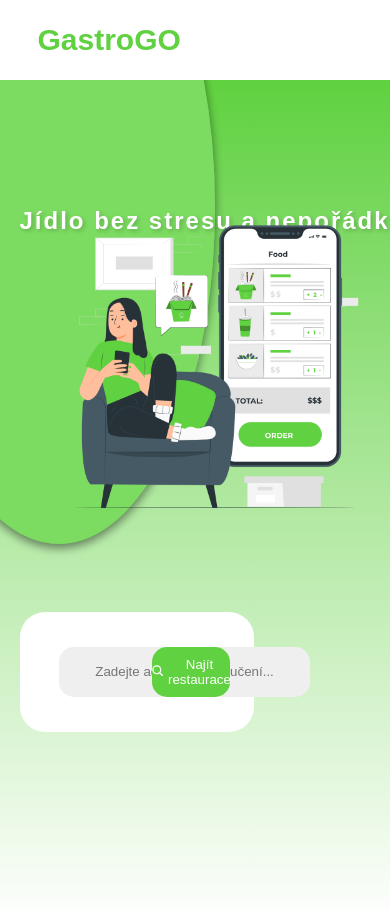
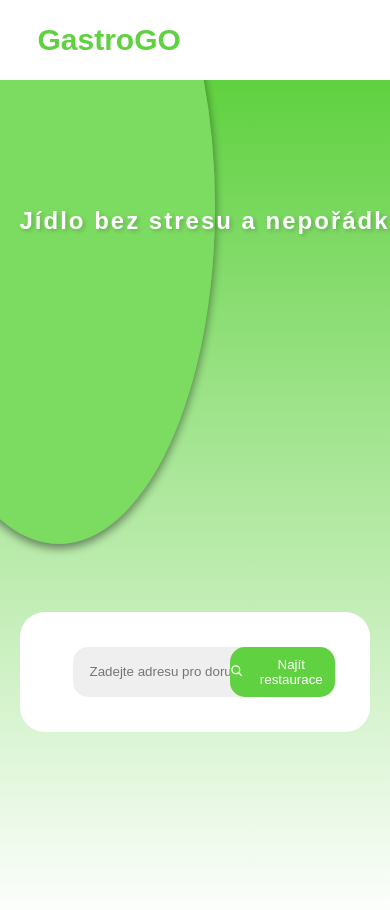
Before and after one commit to honzabehuncik/gastro-go, a Next.js app: page / in a window 390 px wide. Shown: the top 910 px of the page. Built offline with nearby package versions, Linux system fonts and the light colour scheme.

Commit message:
location box - responsibility fix

```diff
--- a/src/components/hero/hero.css
+++ b/src/components/hero/hero.css
@@ -61,8 +61,7 @@
 }
 
 .location-box {
-    width: 60vw;
-    max-width: 550px;
+    width: 550px;
     height: 120px;
     background-color: white;
     border-radius: 25px;
@@ -117,8 +116,7 @@
     }
 
     img {
-        width: 50%;
-        right: 10%;
+       display: none;
     }
 
     .ellipse, .ellipse2 {
@@ -132,6 +130,37 @@
         right: -15%;
         left: -15%;
     }
+
+    .location-box {
+        width: 450px;
+    }
+
+    #adress-input {
+        width: 160%;
+        height: 50px;
+        text-align: center;
+        background-color: #EFEFEF;
+        border-radius: 15px;
+        color: #787878;
+        border: none;
+        margin-left: 30%;
+    }
+
+    .find-button {
+        width: 40%;
+        max-width: 150px;
+        height: 50px;
+        background-color: #60D140;
+        color: white;
+        border-radius: 15px;
+        display: flex;
+        justify-content: center;
+        align-items: center;
+        cursor: pointer;
+        border: none;
+        transition: background-color 0.3s ease, color 0.3s ease;
+        margin-right: 10%;
+    }
 }
 
 @media (max-width: 768px) {
@@ -140,8 +169,7 @@
     }
 
     img {
-        width: 70%;
-        right: 5%;
+        display: none;
     }
 
     .ellipse, .ellipse2 {
@@ -155,6 +183,37 @@
         right: -20%;
         left: -20%;
     }
+
+    .location-box {
+        width: 550px;
+    }
+
+    #adress-input {
+        width: 140%;
+        height: 50px;
+        text-align: center;
+        background-color: #EFEFEF;
+        border-radius: 15px;
+        color: #787878;
+        border: none;
+        margin-left: 30%;
+    }
+
+    .find-button {
+        width: 35%;
+        max-width: 450px;
+        height: 50px;
+        background-color: #60D140;
+        color: white;
+        border-radius: 15px;
+        display: flex;
+        justify-content: center;
+        align-items: center;
+        cursor: pointer;
+        border: none;
+        transition: background-color 0.3s ease, color 0.3s ease;
+        margin-right: 10%;
+    }
 }
 
 @media (max-width: 480px) {
@@ -163,8 +222,7 @@
     }
 
     img {
-        width: 80%;
-        right: 5%;
+        display: none;
     }
 
     .ellipse, .ellipse2 {
@@ -178,4 +236,35 @@
         right: -25%;
         left: -25%;
     }
+
+    .location-box {
+        width: 350px;
+    }
+
+    #adress-input {
+        width: 120%;
+        height: 50px;
+        text-align: center;
+        background-color: #EFEFEF;
+        border-radius: 15px;
+        color: #787878;
+        border: none;
+        margin-left: 30%;
+    }
+
+    .find-button {
+        width: 30%;
+        max-width: 150px;
+        height: 50px;
+        background-color: #60D140;
+        color: white;
+        border-radius: 15px;
+        display: flex;
+        justify-content: center;
+        align-items: center;
+        cursor: pointer;
+        border: none;
+        transition: background-color 0.3s ease, color 0.3s ease;
+        margin-right: 10%;
+    }
 }
```
